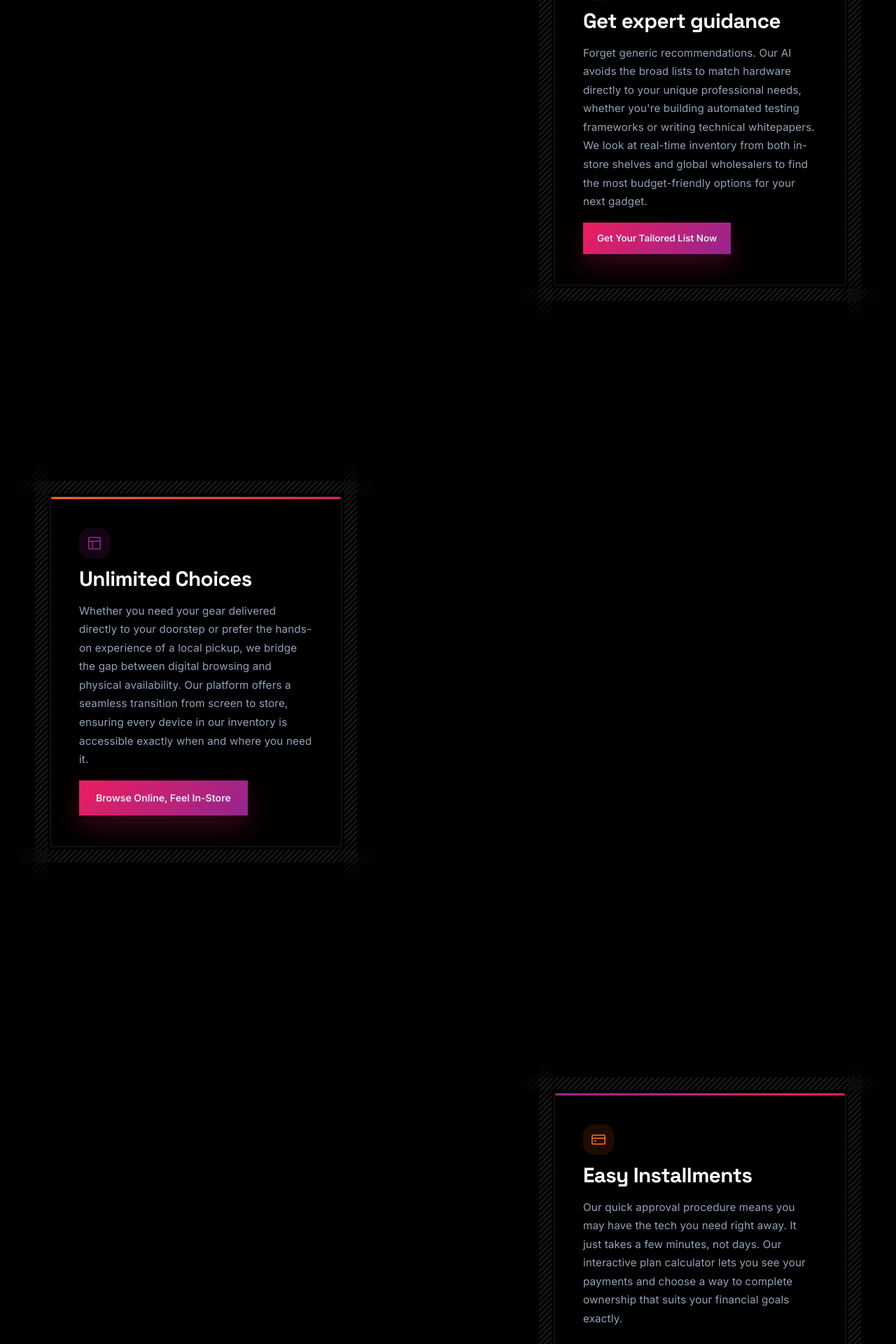
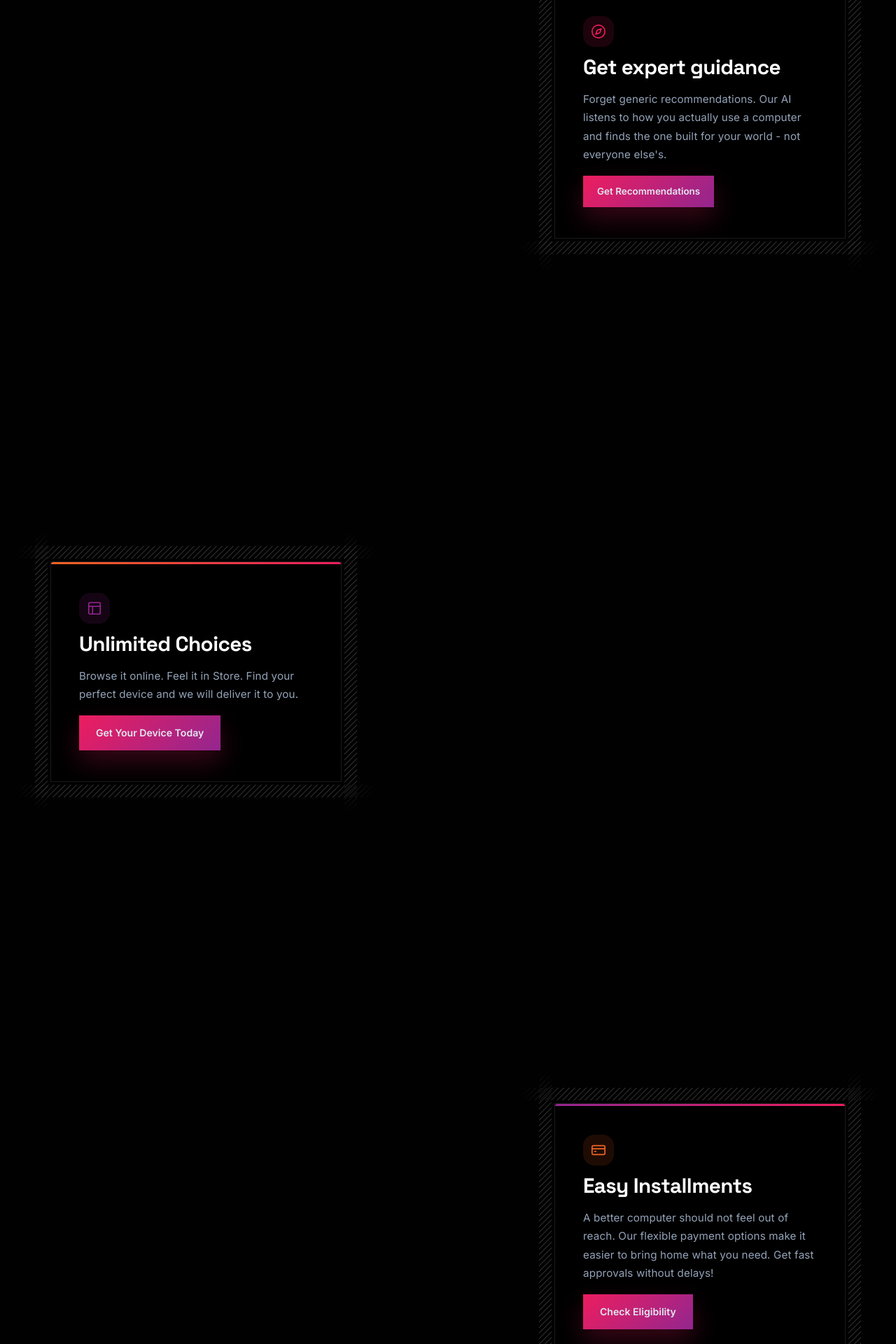
Before and after one commit to rtksng/techpay, a Next.js app: page /staging/ in a window 1280 px wide. Shown: the part 1060-2980 px from the top of the page at 70% size. Built offline with nearby package versions, Linux system fonts and the light colour scheme; no server answers.

Commit message:
ui updates in content

```diff
--- a/src/app/_components/home/home-page.tsx
+++ b/src/app/_components/home/home-page.tsx
@@ -159,12 +159,12 @@ export default function HomePage() {
                   </span>
                 </h2>
                 <p className="mb-4 text-[0.95rem] leading-[1.75] tracking-[0.01em] text-techpay-muted">
-                Forget generic recommendations. Our AI avoids the broad lists to match hardware directly to your unique professional needs, whether you're building automated testing frameworks or writing technical whitepapers. We look at real-time inventory from both in-store shelves and global wholesalers to find the most budget-friendly options for your next gadget.
+                Forget generic recommendations. Our AI listens to how you actually use a computer and finds the one built for your world - not everyone else's.
 
                 </p>
                 <MarketAwareLinkButton
-                  kind="catalog"
-                  label="Get Your Tailored List Now"
+                  kind="recommendation"
+                  label="Get Recommendations"
                   loadingLabel="Finding nearest store..."
                   className="btn-primary relative inline-flex items-center justify-center rounded-none px-5 py-3 text-[0.84rem] font-semibold text-white no-underline shadow-[0_16px_36px_rgba(237,29,95,0.24)]"
                 />
@@ -196,11 +196,11 @@ export default function HomePage() {
                   </span>
                 </h2>
                 <p className="mb-4 text-[0.95rem] leading-[1.75] tracking-[0.01em] text-techpay-muted">
-                Whether you need your gear delivered directly to your doorstep or prefer the hands-on experience of a local pickup, we bridge the gap between digital browsing and physical availability. Our platform offers a seamless transition from screen to store, ensuring every device in our inventory is accessible exactly when and where you need it.
+                Browse it online. Feel it in Store. Find your perfect device and we will deliver it to you.
                 </p>
                 <MarketAwareLinkButton
                   kind="catalog"
-                  label="Browse Online, Feel In-Store"
+                  label="Get Your Device Today"
                   loadingLabel="Loading..."
                   className="btn-primary relative inline-flex items-center justify-center rounded-none px-6 py-3.5 text-[0.88rem] font-semibold text-white no-underline shadow-[0_16px_36px_rgba(237,29,95,0.24)]"
                 />
@@ -239,9 +239,14 @@ export default function HomePage() {
                   </span>
                 </h2>
                 <p className="mb-4 text-[0.95rem] leading-[1.75] tracking-[0.01em] text-techpay-muted">
-                Our quick approval procedure means you may have the tech you need right away. It just takes a few minutes, not days. Our interactive plan calculator lets you see your payments and choose a way to complete ownership that suits your financial goals exactly.
+               A better computer should not feel out of reach. Our flexible payment options make it easier to bring home what you need. Get fast approvals without delays!
                 </p>
-
+                <MarketAwareLinkButton
+                  kind="eligibility"
+                  label="Check Eligibility"
+                  loadingLabel="Loading..."
+                  className="btn-primary relative inline-flex items-center justify-center rounded-none px-6 py-3.5 text-[0.88rem] font-semibold text-white no-underline shadow-[0_16px_36px_rgba(237,29,95,0.24)]"
+                />
               </div>
             </div>
           </div>
@@ -269,8 +274,15 @@ export default function HomePage() {
                   </span>
                 </h2>
                 <p className="mb-4 text-[0.95rem] leading-[1.75] tracking-[0.01em] text-techpay-muted">
-                Technology shouldn’t be a barrier to your productivity. From initial setups to troubleshooting Wi-Fi, printers, and the latest AI tools, we provide hands-on support for the hardware and software that keep your day running. By handing off the technical issues to us, you can stop fighting with your gear and get back to the work that actually matters.
+                From getting connected on day one to fixing everyday hiccups - we're here for it all. WiFi setup, printer installation, finding the best apps.
+                Real support, for real life.
                 </p>
+                <MarketAwareLinkButton
+                  kind="helpdesk"
+                  label="Subscribe for Support"
+                  loadingLabel="Loading..."
+                  className="btn-primary relative inline-flex items-center justify-center rounded-none px-6 py-3.5 text-[0.88rem] font-semibold text-white no-underline shadow-[0_16px_36px_rgba(237,29,95,0.24)]"
+                />
               </div>
             </div>
             <div
--- a/src/app/_components/home/impact-numbers-section.tsx
+++ b/src/app/_components/home/impact-numbers-section.tsx
@@ -7,7 +7,7 @@ const impactMetrics: FeaturesSectionDemoItem[] = [
     number: "500+",
     title: "Powering PHYGITAL Stores",
     description:
-      "Transforming local stores into access points for global inventory. Experience limitless choice with neighborhood convenience.",
+      "Turning every local store into an unlimited choice destination.",
     accentClass: "from-techpay-primary via-techpay-pink to-techpay-primary/70",
     borderClass: "border-techpay-primary/18",
     surfaceClass: "bg-linear-to-b from-white to-[#fff3f7]",
@@ -41,7 +41,7 @@ const impactMetrics: FeaturesSectionDemoItem[] = [
     number: "2",
     title: "International Presence",
     description:
-      "Growing across markets where access, affordability, and trust matter most.",
+      "Growing across markets where access, affordability and trust matters most.",
     accentClass: "from-techpay-purple via-[#be73d0] to-techpay-primary/70",
     borderClass: "border-techpay-purple/18",
     surfaceClass: "bg-linear-to-b from-white to-[#faf3ff]",
@@ -74,9 +74,10 @@ export default function TechPayImpactNumbersSection() {
             Impact Numbers
           </p>
           <h2 className="mb-[18px] font-display text-[1.85rem] font-bold leading-[1.12] tracking-[-0.03em] text-[#111111] md:text-[clamp(2rem,4vw,3.25rem)]">
-            TechPay.ai is helping more people access technology through trusted
-            local retail relationships.
+           Making Technology Accessible
           </h2>
+          <p className="text-[1.05rem] leading-[1.7] text-[#555555] max-w-[620px]">  TechPay.ai is helping more people access technology through trusted
+          local retail relationships.</p>
         </div>
 
         <FeaturesSectionDemo1
--- a/src/app/_components/home/market-aware-link-button.tsx
+++ b/src/app/_components/home/market-aware-link-button.tsx
@@ -11,7 +11,7 @@ import {
 
 type MarketAwareLinkButtonProps = {
   className: string;
-  kind: "catalog" | "recommendation";
+  kind: "catalog" | "recommendation" | "eligibility" | "helpdesk";
   label: string;
   loadingLabel?: string;
 };
--- a/src/app/_components/home/problems-section.tsx
+++ b/src/app/_components/home/problems-section.tsx
@@ -15,9 +15,9 @@ type ProblemCard = {
 
 export default function TechPayProblemsSection() {
   const kicker = "TechPay.ai Solution";
-  const heading = "One Platform. Four Promises.";
+  const heading = "One Platform Four Promises";
   const intro =
-    "Your journey does not end at checkout. If you need help getting started, setting something up, or solving a problem later, TechPay.ai connects you with real support.";
+    "TechPay.ai brings together clarity, wider product choice, flexible payments, and dependable support through the local store people already trust.";
 
   const problems: ProblemCard[] = [
     {
@@ -83,7 +83,7 @@ export default function TechPayProblemsSection() {
       number: "04",
       title: "Support for Life",
       body:
-        "Your journey does not end at checkout. If you need help getting started, setting something up, or solving a problem later, TechPay.ai connects you with real support through your trusted local store.",
+        "Your journey does not end at checkout. If you need help getting started, setting something up, or solving a problem later, TechPay.ai empowers you with real support.",
       accentClass: "from-techpay-pink via-techpay-primary to-techpay-purple/70",
       borderClass: "border-techpay-pink/25",
       surfaceClass: "bg-linear-to-b from-white to-[#fff5fb]",
```
Also changed, not shown: src/app/_components/home/testimonials-section.tsx (+12 -12 lines).
